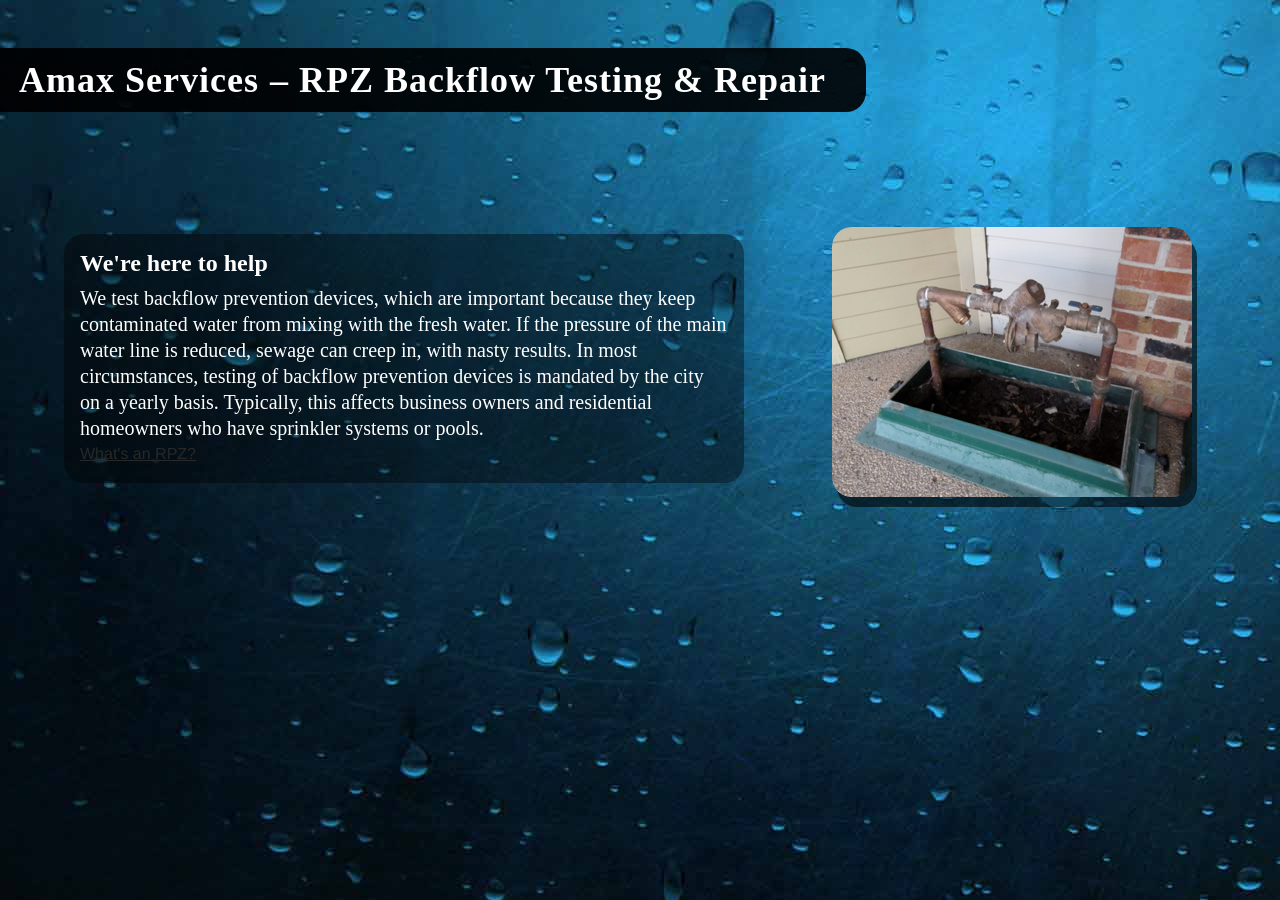
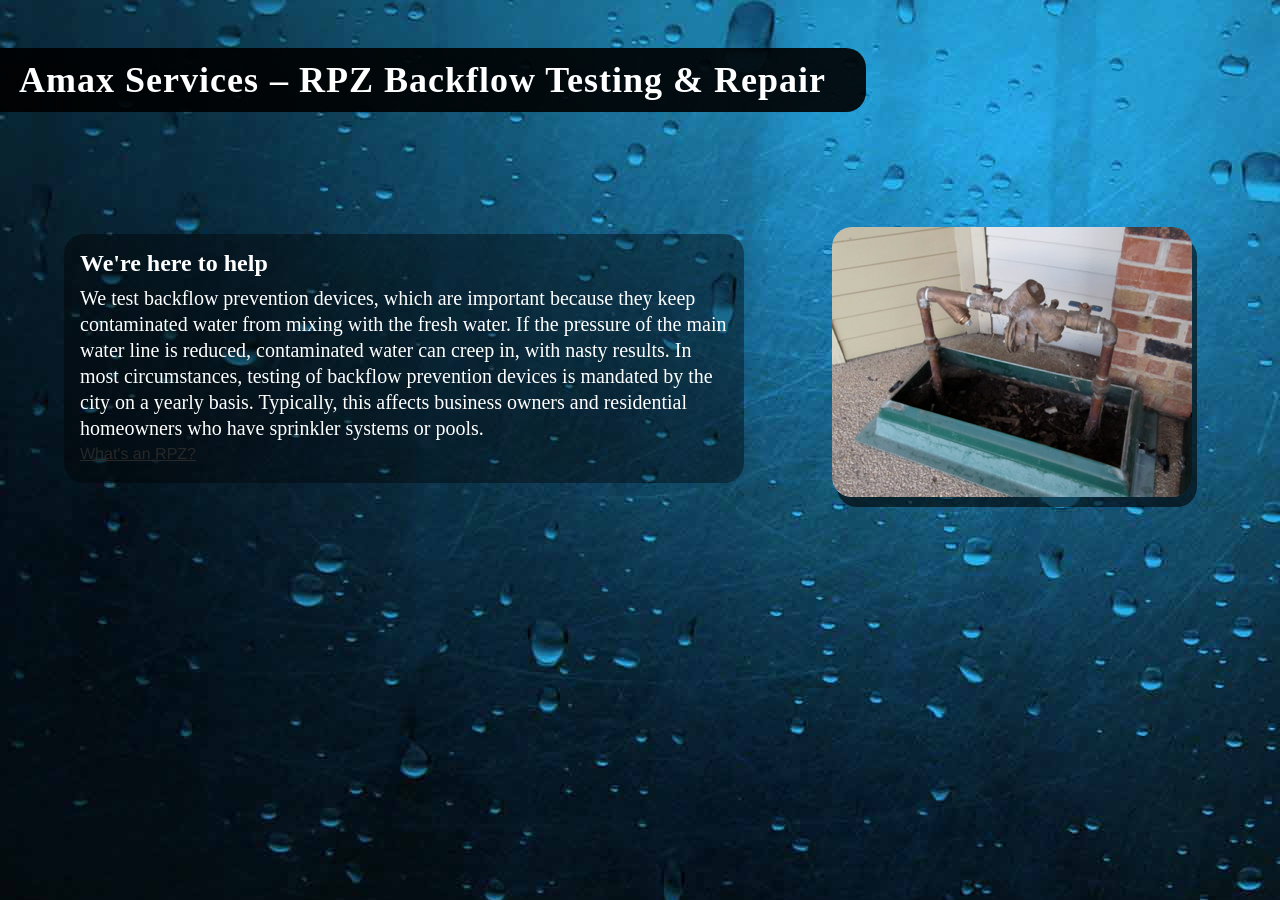
Before and after one commit to caffeinatedmoose/amaxservices, a Jekyll site: the page built from index.html, in a window 1280 px wide and 900 px high. Built offline with Jekyll 4.4.1, drawn with Linux system fonts in a browser that asks for light colours; nearby versions of some CDN libraries; Markdown is read by kramdown in place of the engine named in the settings.

Commit message:
Modified the first paragraph again; nitpicking the copy

```diff
--- a/index.html
+++ b/index.html
@@ -14,7 +14,7 @@
 		<div id="about">
 			<h2> We're here to help </h2>
 				<p>
-			We test backflow prevention devices, which are important because they keep contaminated water from mixing with the fresh water. If the 		pressure of the main water line is reduced, sewage can creep in, with nasty results. In most circumstances, testing of backflow prevention devices is mandated by the city on a yearly basis. Typically, this affects business owners and residential homeowners who have sprinkler systems or pools.
+			We test backflow prevention devices, which are important because they keep contaminated water from mixing with the fresh water. If the pressure of the main water line is reduced, contaminated water can creep in, with nasty results. In most circumstances, testing of backflow prevention devices is mandated by the city on a yearly basis. Typically, this affects business owners and residential homeowners who have sprinkler systems or pools.
 				</p>
 				<a href="#resources" class="scroll"> What's an RPZ? </a>
 		</div>
```
Also changed, not shown: 1 other file.
